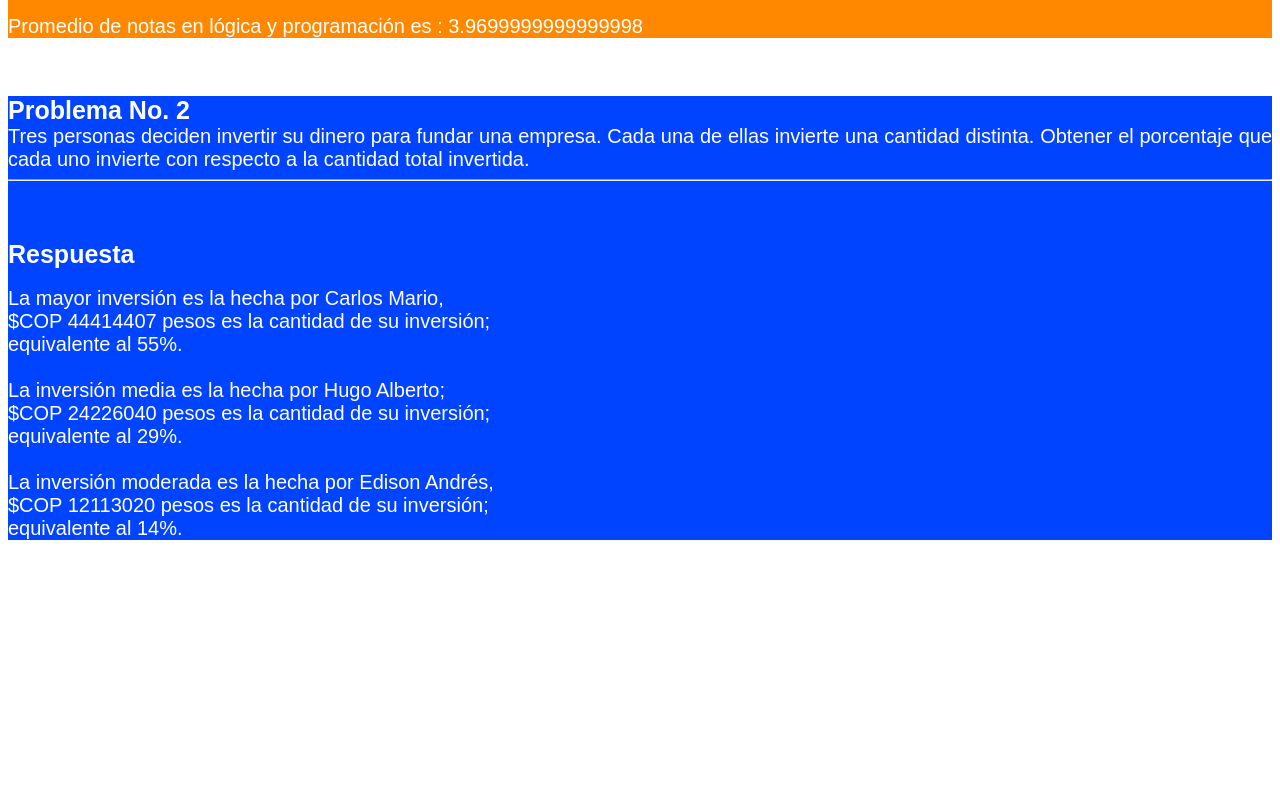
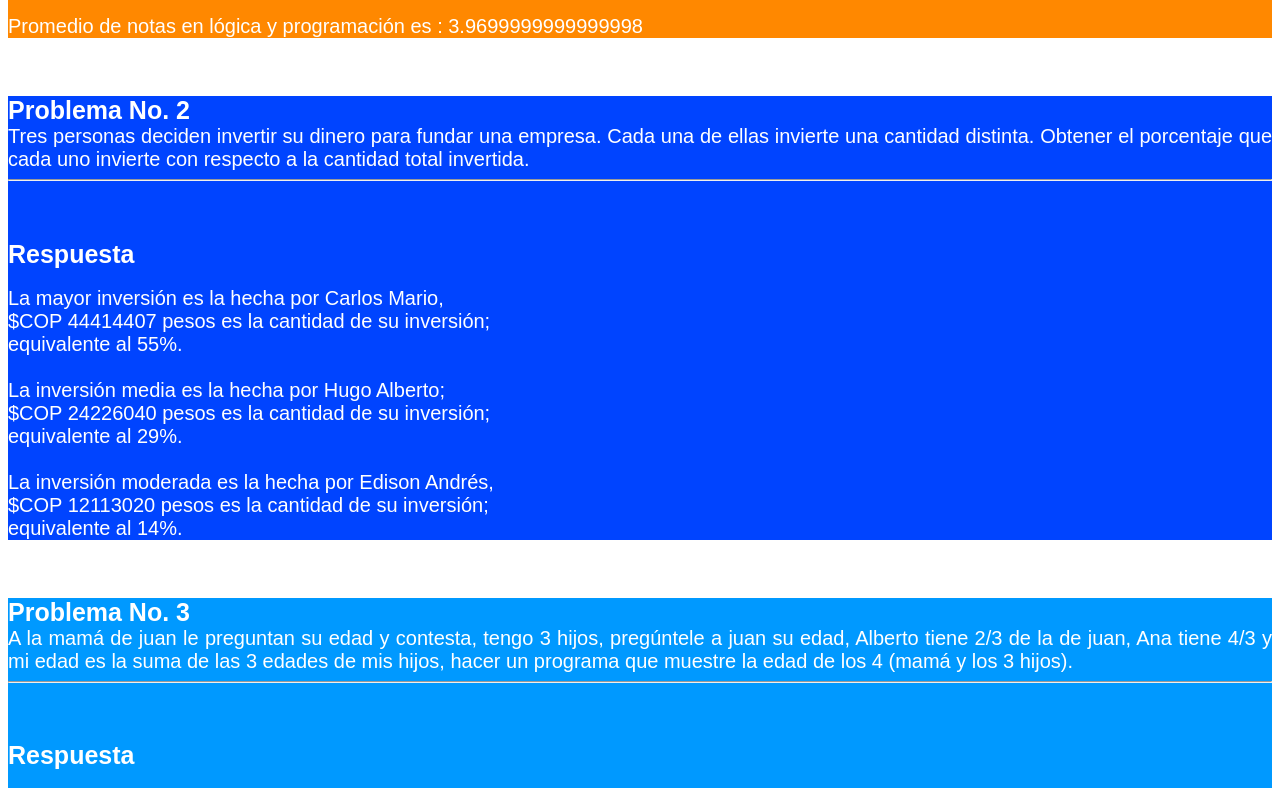
Before and after one commit to Alucard-bit-gif/Clase3, a plain HTML site: page Ejercicio1/index.html in a window 1280 px wide. Shown: the part 1197-1993 px from the top of the page. Before the commit the page ends 1745 px from the top, so only its background shows below. Drawn offline with Linux system fonts and the light colour scheme.

Commit message:
Se incluyer+on as tiquetas para el problema #3 en html., un selector en css. y en js. se insertó el código

```diff
--- a/Ejercicio1/ejercicio1.js
+++ b/Ejercicio1/ejercicio1.js
@@ -51,7 +51,7 @@ document.querySelector(".rUno").innerHTML = ("Promedio de notas en lógica y pro
 
 //--------------------------------------------------------------------------------------------------------->//
 
-//Problema 1 "Promedio de notas"//
+//Problema 2 "Participación inversionistas"//
 //Inicio//
 //Declarar Variables//
 
@@ -104,9 +104,24 @@ document.querySelector(".rNumDos").innerHTML = "Respuesta";
 
 let mainAnswer = document.querySelector('.rDos');
 mainAnswer.innerHTML = `${textToShow}`;
+//Final//
+
+//------------------------------------------------------------------------------------------------------------>//
+
+//Problema 3 "La Edad de madre e hijos"//
+//Inicio//
+//Declarar Variables//
+
+let ageJuan = 27;
+let ageAlberto = (ageJuan*2)/3;
+let ageAna = (ageJuan*4)/4;
+let ageMamá = ageJuan + ageAlberto + ageAna;
 
 
 
+
+
+document.querySelector(".rNumTres").innerHTML = "Respuesta";
 
 
 
--- a/Ejercicio1/index.html
+++ b/Ejercicio1/index.html
@@ -62,10 +62,15 @@
         <br>
         <p class= "rDos"></p>
     </article>
-
-
-
-
+    <article class= "proS3">
+        <h6>Problema No. 3</h6>
+        <p>A la mamá de juan le preguntan su edad y contesta, tengo 3 hijos, pregúntele a juan su edad, Alberto tiene 2/3 de la de juan, Ana tiene 4/3 y mi edad es la suma de las 3 edades de mis hijos, hacer un programa que muestre la edad de los 4 (mamá y los 3 hijos).
+        </p>
+        <hr>
+        <h6 class= "rNumTres"></h6>
+        <br>
+        <p class= "rTres"></p>
+    </article>
 
     <script type="text/javascript" src= "ejercicio1.js">
     </script>
--- a/Ejercicio1/style.css
+++ b/Ejercicio1/style.css
@@ -131,6 +131,10 @@
         background-color: rgb(0, 68, 255);
     }
 
+    .proS3 {
+      background-color: rgb(0, 153, 255);
+  }
+
     footer
   {
   text-align: center
```
